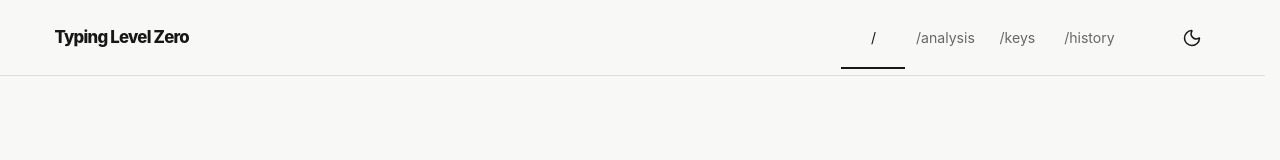
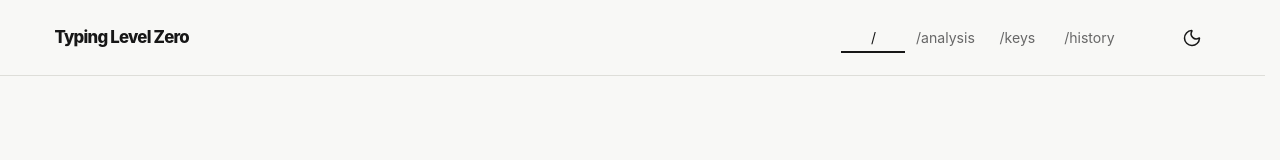
Before and after one commit to ph0ryn/typing-level-zero, a React (Vite) app: page / in a window 1280 px wide. Shown: the top 160 px of the page. Built offline with nearby package versions, Linux system fonts and the light colour scheme.

Commit message:
fix: raise active navigation underline
- move the active route indicator closer to the link text
- verify the underline position in end-to-end tests

```diff
--- a/src/styles.css
+++ b/src/styles.css
@@ -142,7 +142,7 @@ select:focus-visible {
 .nav-link.active::after {
   position: absolute;
   right: 0;
-  bottom: -11px;
+  bottom: 5px;
   left: 0;
   height: 2px;
   background: var(--text);
```
Also changed, not shown: 1 other file (tests, documents, lock files or other folders).
